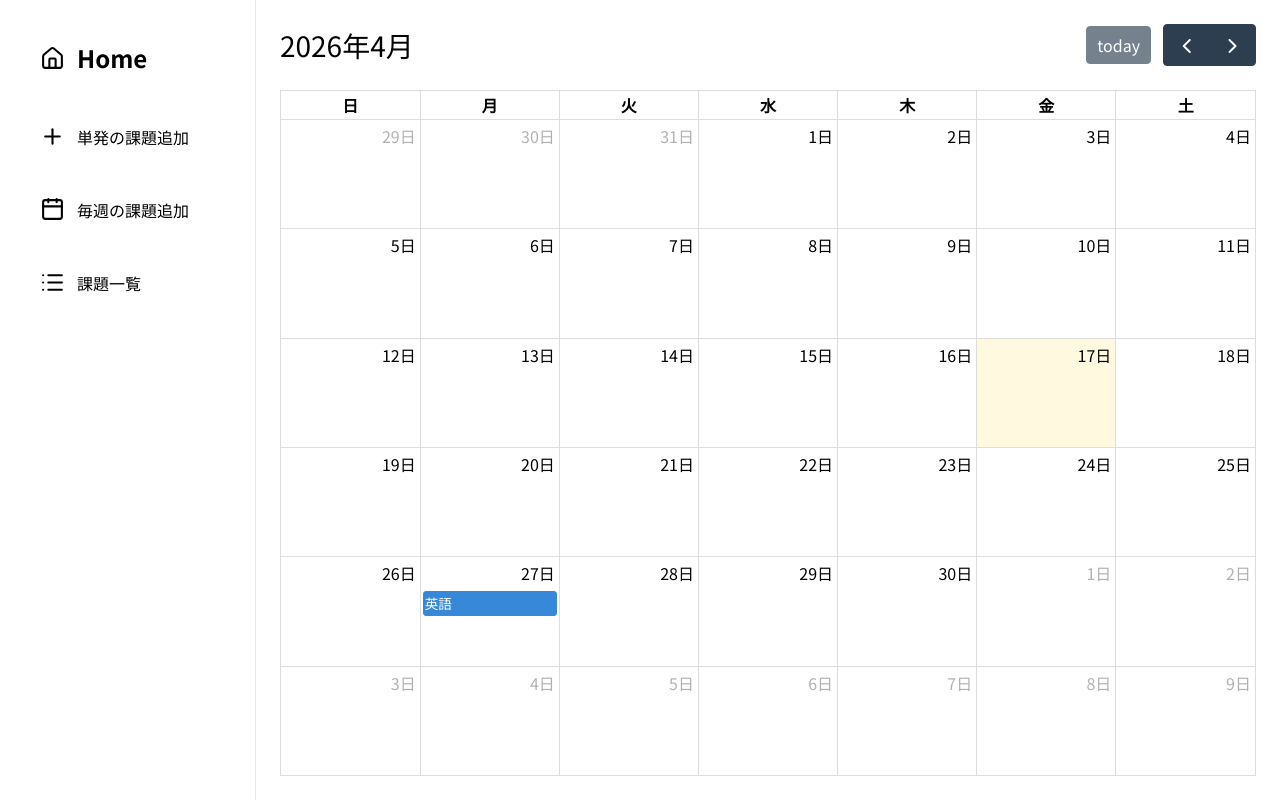
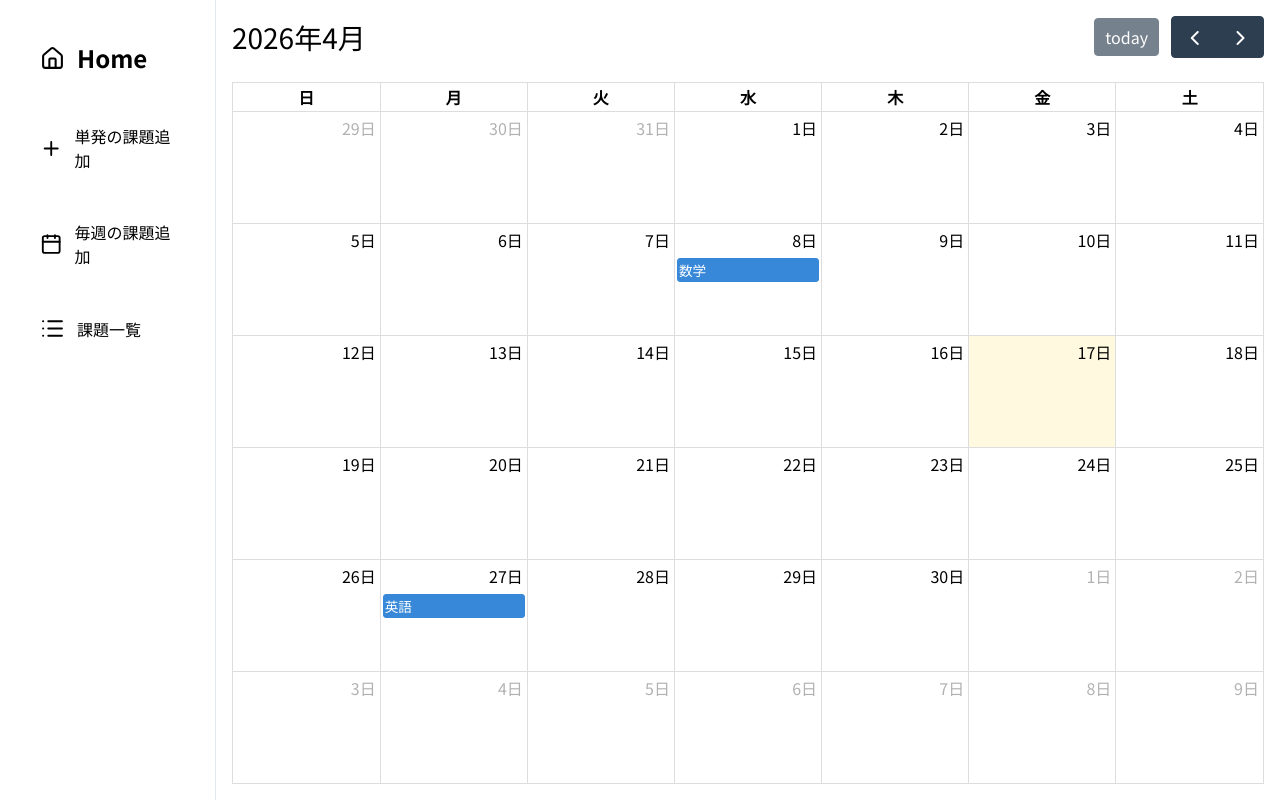
Before and after one commit to kiuchishun/assignment-calendar, a Next.js app: page / in a window 1280 px wide. Built offline with nearby package versions, Linux system fonts and the light colour scheme.

Commit message:
feat: connect calendar to assignment events

```diff
--- a/app/components/calender/Calendar.tsx
+++ b/app/components/calender/Calendar.tsx
@@ -1,15 +1,17 @@
 "use client";
 import FullCalendar from "@fullcalendar/react";
 import dayGridPlugin from "@fullcalendar/daygrid";
+import { AssignmentEventsContext } from "../context/event-context";
+import { useContext } from "react";
 export default function Calender() {
-  const events = [{ title: "英語", date: "2026-04-27" }];
+  const [assignmentEvents,] = useContext(AssignmentEventsContext)
   return (
-    <div className="h-full">
+    <div className="h-full w-full p-4">
       <FullCalendar
         locale="ja"
         plugins={[dayGridPlugin]}
         initialView="dayGridMonth"
-        events={events}
+        events={assignmentEvents}
      height="100%"
       />
     </div>
--- a/app/layout.tsx
+++ b/app/layout.tsx
@@ -2,12 +2,12 @@ import type { Metadata } from "next";
 import { Geist, Geist_Mono } from "next/font/google";
 import "./globals.css";
 import Sidebar from "./components/Sidebar";
-import { Noto_Sans_JP } from "next/font/google"
-
-const notoSansJP= Noto_Sans_JP({
-  subsets:["latin"],
-  weight:["400","500","700"]
-})
+import { Noto_Sans_JP } from "next/font/google";
+import EventsProvider from "./components/context/event-context";
+const notoSansJP = Noto_Sans_JP({
+  subsets: ["latin"],
+  weight: ["400", "500", "700"],
+});
 const geistSans = Geist({
   variable: "--font-geist-sans",
   subsets: ["latin"],
@@ -33,12 +33,14 @@ export default function RootLayout({
       lang="ja"
       className={`${geistSans.variable} ${geistMono.variable} h-full antialiased`}
     >
-      <body className={notoSansJP.className} >
-        <div className="flex min-h-screen">
-          <aside className="w-64 bg-white border-r border-slate-200">
+      <body className={notoSansJP.className}>
+        <div className="flex min-h-screen ">
+          <aside className="w-54 bg-white border-r border-slate-200">
             <Sidebar />
           </aside>
-          <main className="flex-1 bg-white p-6 " >{children}</main>
+          <main className="flex-1 bg-white ">
+            <EventsProvider>{children}</EventsProvider>
+          </main>
         </div>
       </body>
     </html>
```
